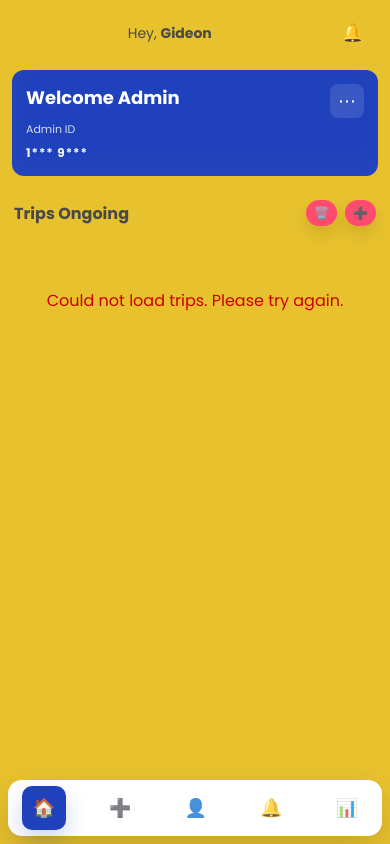
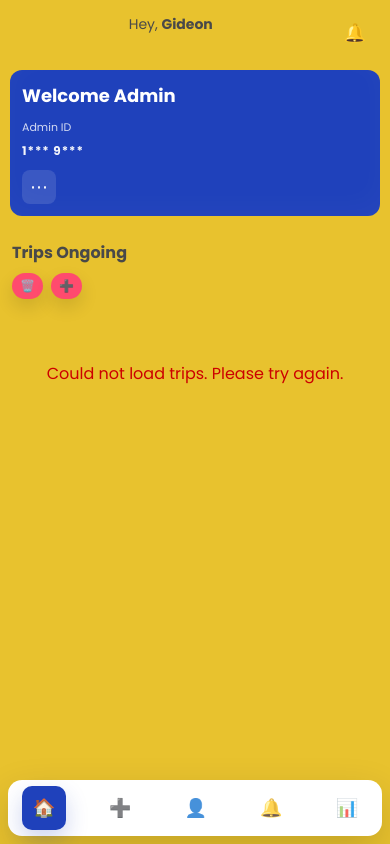
Before and after one commit to AlwinGarcia/KengGo, a PHP site: template app/admin/view/html/dashboard.html in a window 390 px wide. Run offline with PHP 8.4, Linux system fonts and the light colour scheme; the template is opened without the code that fills it, so the values that code supplies are empty.

Commit message:
added reponsive screen in admin

```diff
--- a/app/admin/view/css/style.css
+++ b/app/admin/view/css/style.css
@@ -1401,6 +1401,59 @@ textarea:focus {
     color: var(--dark);
 }
 
+/* ========================================
+   Responsive layouts: tablet & phone
+   ======================================== */
+@media (max-width: 1024px) {
+    .dashboard-page .dashboard-shell { padding: 10px 14px 86px 14px; }
+    .dashboard-page .dashboard-header { gap: 10px; }
+    .dashboard-page .trips-grid,
+    .delete-page .delete-grid { grid-template-columns: repeat(auto-fit, minmax(240px, 1fr)); }
+    .dashboard-page .welcome-card { padding: 14px; gap: 10px; }
+
+    .profile-card { margin: 10px 12px 96px 12px; }
+    .profile-top { flex-wrap: wrap; gap: 10px; }
+    .profile-actions { width: 100%; justify-content: flex-start; }
+    .profile-actions .btn.small { min-width: 120px; }
+}
+
+@media (max-width: 700px) {
+    .dashboard-page .dashboard-shell { padding: 8px 10px 92px 10px; }
+    .dashboard-page .dashboard-header { flex-wrap: wrap; justify-content: space-between; }
+    .dashboard-page .welcome-card { flex-direction: column; align-items: flex-start; }
+    .dashboard-page .trips-header { flex-direction: column; align-items: flex-start; gap: 8px; }
+    .dashboard-page .trips-actions { width: 100%; justify-content: flex-start; }
+    .dashboard-page .trips-grid,
+    .delete-page .delete-grid { grid-template-columns: 1fr; }
+
+    .add-page .row,
+    .edit-page .row { flex-direction: column; }
+    .add-page .status-row,
+    .edit-page .status-row { flex-wrap: wrap; }
+    .add-page .form-actions,
+    .edit-page .form-actions { flex-direction: column; }
+
+    .delete-page .delete-card { padding: 12px; }
+
+    .profile-top { flex-direction: column; align-items: flex-start; }
+    .profile-actions { gap: 6px; }
+    .profile-actions .btn.small { width: 100%; }
+    .info-row { flex-direction: column; align-items: flex-start; gap: 6px; }
+    .info-label { width: auto; }
+
+    .notifications-page .notification-card { align-items: flex-start; }
+
+    .bottom-nav { left: 6px; right: 6px; }
+}
+
+@media (max-width: 480px) {
+    .dashboard-page .dashboard-header { align-items: flex-start; }
+    .dashboard-page .welcome-card { padding: 12px; }
+    .dashboard-page .trips-grid,
+    .delete-page .delete-grid { gap: 10px; }
+    .toast { width: calc(100% - 32px); left: 16px; transform: translateY(120px); }
+}
+
 /* Modal overlay */
 .modal-overlay {
     position: fixed;
--- a/includes/db_connect.php
+++ b/includes/db_connect.php
@@ -1,10 +1,10 @@
 <?php
 // db_connect.php
-$servername = "127.0.0.1";
+$servername = "localhost";
 $username   = "root";
 $password   = "";
 $database   = "kenggo";
-$port       = 3307;
+$port       = 3306;
 
 mysqli_report(MYSQLI_REPORT_ERROR | MYSQLI_REPORT_STRICT);
 
```
